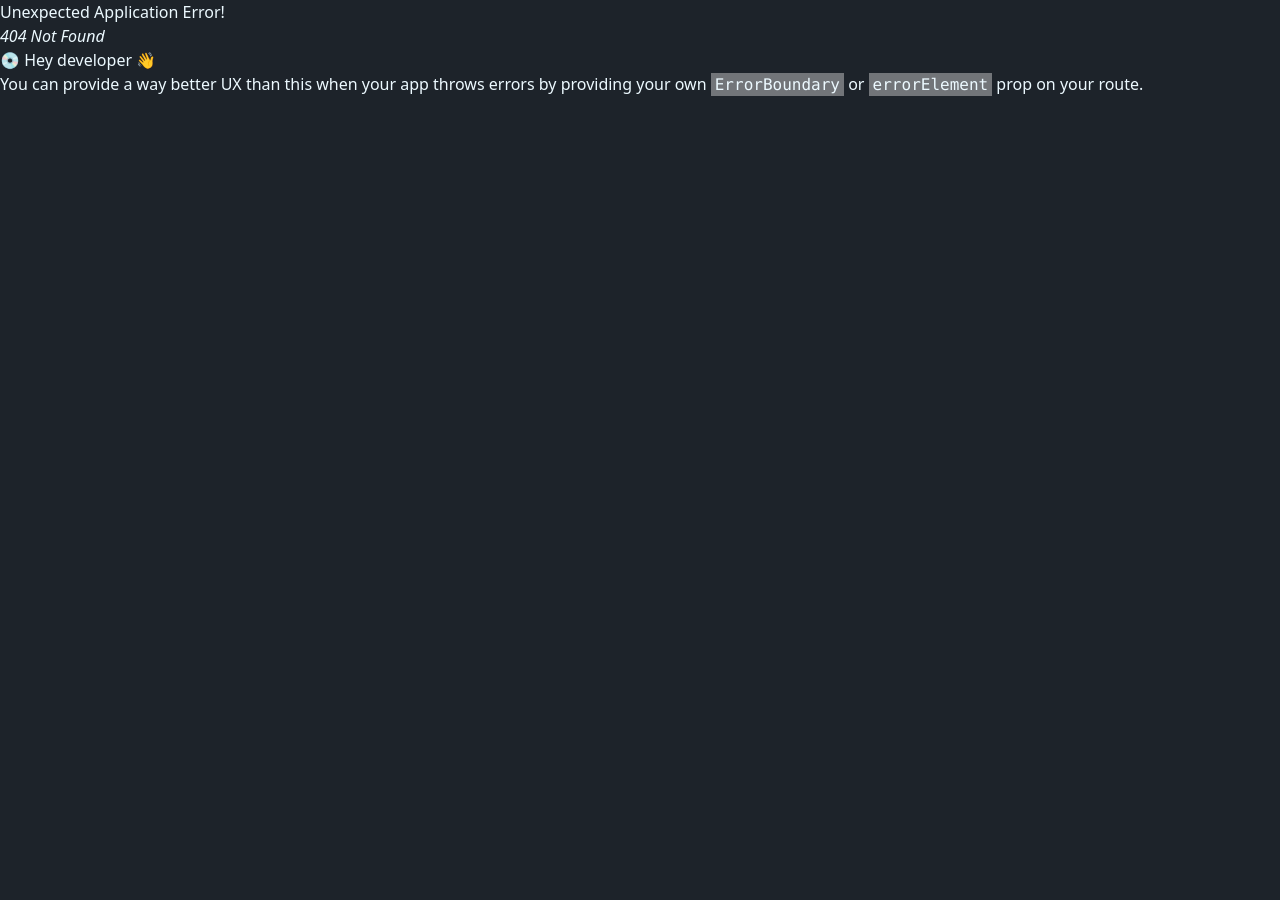
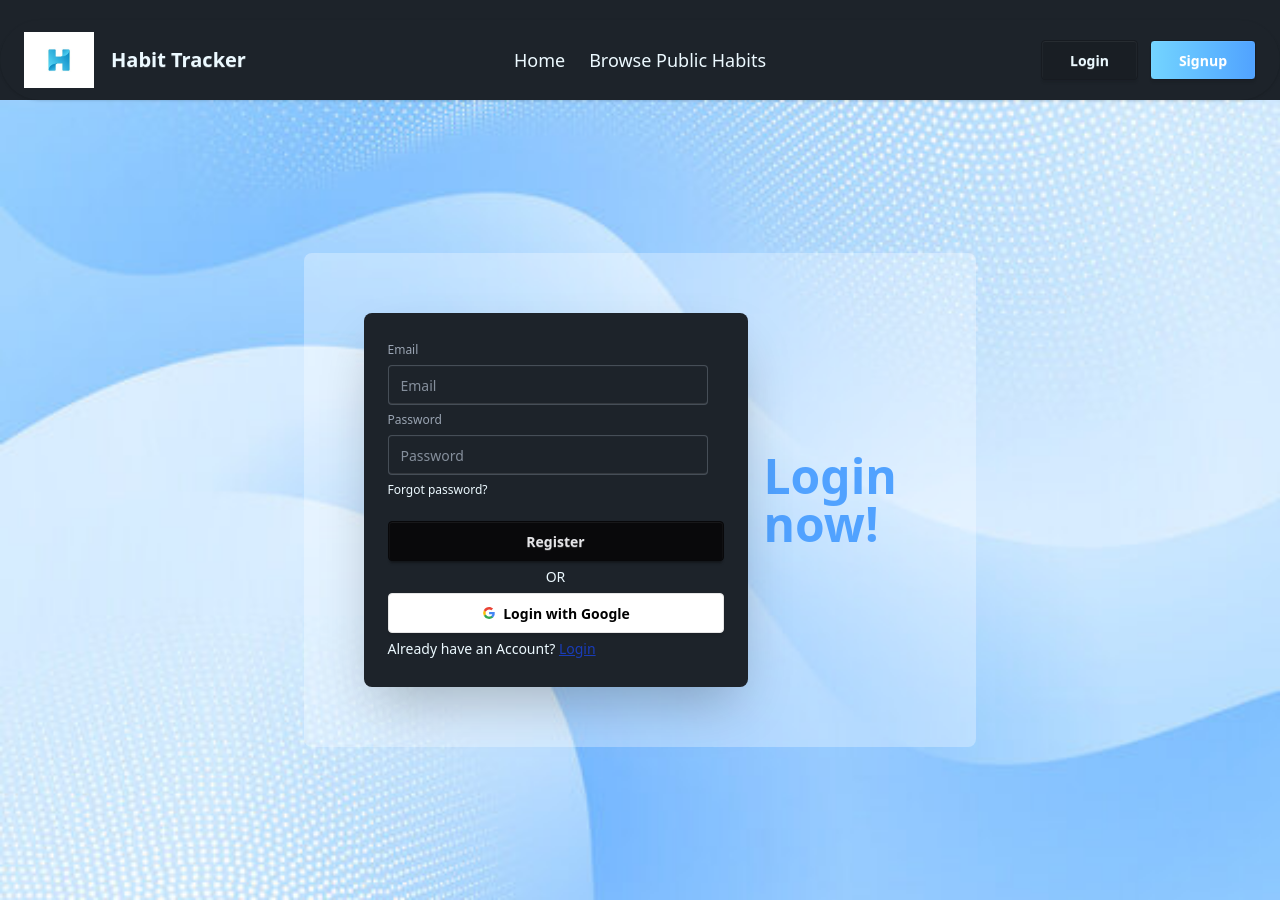
Before and after one commit to Nihal-ls/assignment-10-frondend, a React (Vite) app: page /login in a window 1280 px wide. Before the commit this address had no page. Before the commit the page ends 800 px from the top, so only its background shows below. Built offline with nearby package versions, Linux system fonts and the light colour scheme.

Commit message:
added a regsiter and login page

```diff
--- a/package.json
+++ b/package.json
@@ -11,6 +11,7 @@
   },
   "dependencies": {
     "@tailwindcss/vite": "^4.1.17",
+    "firebase": "^12.5.0",
     "framer-motion": "^12.23.24",
     "react": "^19.1.1",
     "react-dom": "^19.1.1",
--- a/src/Components/Navbar.jsx
+++ b/src/Components/Navbar.jsx
@@ -1,5 +1,5 @@
 import React from 'react';
-import { NavLink } from 'react-router';
+import { Link, NavLink } from 'react-router';
 import logoImg from '../assets/logo.jpg'
 const Navbar = () => {
 
@@ -35,9 +35,13 @@ const Navbar = () => {
                     </ul>
                 </div>
                 <div className="navbar-end gap-3">
-                    <a className="btn  px-7 hover:text-white hover:font-bold hover:bg-gradient-to-r  from-sky-300 to-blue-400   ">Login</a>
-                    <a className="btn
-                     text-white font-bold bg-gradient-to-r  from-sky-300 to-blue-400  px-7 ">Signup</a>
+                    <Link to='/login'>
+                     <button className="btn  px-7 hover:text-white hover:font-bold hover:bg-gradient-to-r  from-sky-300 to-blue-400   ">Login</button>
+                    </Link>
+                    <Link to='/register'>
+                    <button className="btn
+                     text-white font-bold bg-gradient-to-r  from-sky-300 to-blue-400  px-7 ">Signup</button>
+                    </Link>
                 </div>
             </div>
         </div>
--- a/src/Page/Home.jsx
+++ b/src/Page/Home.jsx
@@ -2,6 +2,7 @@ import React from 'react';
 import bannerbg from '../assets/bannerBg.jpg'
 import { motion } from "framer-motion";
 import { FaClock, FaHeart, FaRegCheckCircle, FaRocket } from 'react-icons/fa';
+import { Link } from 'react-router';
 
 const Home = () => {
     return (
@@ -22,7 +23,7 @@ const Home = () => {
                         Build Better Habits, With Us!
                     </motion.h1>
                     <motion.p
-                        className="mt-3 text-gray-500 text-lg "
+                        className="mt-3 text-gray-500 flex flex-col text-lg "
                         initial={{ opacity: 0, y: 50 }}
                         animate={{ opacity: 1, y: 0 }}
                         transition={{ duration: 0.8, delay: 0.5, ease: "easeOut" }}
@@ -30,6 +31,8 @@ const Home = () => {
                         Stay consistent, track your progress, and achieve your <br /> goals effortlessly.
                         Our habit tracker helps <br /> you turn small actions into lasting routines,
                         keeping you motivated every step of the way.
+                        <Link to='/register' className="btn w-40 mx-auto mt-5
+                     text-white font-bold bg-gradient-to-r  from-sky-300 to-blue-400  px-7 ">Get started</Link>
                     </motion.p>
                 </div>
             </div>
@@ -64,6 +67,11 @@ const Home = () => {
                     </div>
                 </div>
             </div>
+
+              <div className="Container mx-auto">
+                <h1 className='text-center text-3xl font-bold mt-5'>Featured Habits</h1>
+              </div>
+
         </div>
     );
 };
--- /dev/null
+++ b/src/Page/Login.jsx
@@ -0,0 +1,42 @@
+import React from 'react';
+import bgImg from '../assets/Authbg.jpg'
+import { Link } from 'react-router';
+const Login = () => {
+    return (
+        <div
+            className='min-h-screen bg-cover bg-no-repeat'
+            style={{ backgroundImage: `url(${bgImg})` }}
+        >
+            <div className="hero  min-h-screen">
+                <div className="hero-content p-15 rounded-lg bg-white/30 flex-col lg:flex-row-reverse">
+                    <div className="text-center lg:text-left">
+                        <h1 className="text-5xl font-bold text-blue-400">Login now!</h1>
+
+                    </div>
+                    <div className="card bg-base-100 w-full max-w-sm shrink-0 shadow-2xl">
+                        <div className="card-body">
+                            <form className="fieldset">
+                                {/* email */}
+                                <label className="label">Email</label>
+                                <input type="email" className="input" placeholder="Email" />
+                                {/* password */}
+                                <label className="label">Password</label>
+                                <input type="password" className="input" placeholder="Password" />
+                                <div><a className="link link-hover">Forgot password?</a></div>
+                                <button className="btn btn-neutral mt-4">Register</button>
+                                <h2 className='text-center text-sm'>OR</h2>
+                                <button className="btn bg-white hover:bg-black hover:text-white text-black border-[#e5e5e5]">
+                                    <svg aria-label="Google logo" width="16" height="16" xmlns="http://www.w3.org/2000/svg" viewBox="0 0 512 512"><g><path d="m0 0H512V512H0" fill="#fff"></path><path fill="#34a853" d="M153 292c30 82 118 95 171 60h62v48A192 192 0 0190 341"></path><path fill="#4285f4" d="m386 400a140 175 0 0053-179H260v74h102q-7 37-38 57"></path><path fill="#fbbc02" d="m90 341a208 200 0 010-171l63 49q-12 37 0 73"></path><path fill="#ea4335" d="m153 219c22-69 116-109 179-50l55-54c-78-75-230-72-297 55"></path></g></svg>
+                                    Login with Google
+                                </button>
+                                <p className='text-sm' >Already have an Account? <Link to='/login' className='text-sm text-blue-800 underline'>Login</Link></p>
+                            </form>
+                        </div>
+                    </div>
+                </div>
+            </div>
+        </div>
+    );
+};
+
+export default Login;
--- /dev/null
+++ b/src/Page/Register.jsx
@@ -0,0 +1,55 @@
+import React from 'react';
+import bgImg from '../assets/Authbg.jpg'
+import { Link } from 'react-router';
+const Register = () => {
+    const handleGoogleBtn = () => {
+        console.log('logged');
+    }
+
+
+    return (
+        <div
+            className='min-h-screen bg-cover bg-no-repeat'
+            style={{ backgroundImage: `url(${bgImg})` }}
+        >
+            <div className="hero  min-h-screen">
+                <div className="hero-content p-15 rounded-lg bg-white/30 flex-col lg:flex-row-reverse">
+                    <div className="text-center lg:text-left">
+                        <h1 className="text-5xl font-bold text-blue-400">Regsiter now!</h1>
+
+                    </div>
+                    <div className="card bg-base-100 w-full max-w-sm shrink-0 shadow-2xl">
+                        <div className="card-body">
+                            <form className="fieldset" >
+                                {/* name */}
+                                <label className="label">Name</label>
+                                <input type="text" className="input" placeholder="Your Name" />
+                                {/* email */}
+                                <label className="label">Email</label>
+                                <input type="email" className="input" placeholder="Email" />
+                                {/* Picture  */}
+                                <label className="label">Photo URl</label>
+                                <input type="URL" className="input" placeholder="Photo URL" />
+                                {/* password */}
+                                <label className="label">Password</label>
+                                <input type="password" className="input" placeholder="Password" />
+                                <div><a className="link link-hover">Forgot password?</a></div>
+                                <button className="btn btn-neutral mt-4">Register</button>
+                            </form>
+                            <h2 className='text-center text-sm'>OR</h2>
+                            <button onClick={handleGoogleBtn} className="btn bg-white hover:bg-black hover:text-white text-black border-[#e5e5e5]">
+                                <svg aria-label="Google logo" width="16" height="16" xmlns="http://www.w3.org/2000/svg" viewBox="0 0 512 512"><g><path d="m0 0H512V512H0" fill="#fff"></path><path fill="#34a853" d="M153 292c30 82 118 95 171 60h62v48A192 192 0 0190 341"></path><path fill="#4285f4" d="m386 400a140 175 0 0053-179H260v74h102q-7 37-38 57"></path><path fill="#fbbc02" d="m90 341a208 200 0 010-171l63 49q-12 37 0 73"></path><path fill="#ea4335" d="m153 219c22-69 116-109 179-50l55-54c-78-75-230-72-297 55"></path></g></svg>
+                                Login with Google
+                            </button>
+                            <h5 className='text-sm' >Already have an Account? <Link to='/login' className='text-sm text-blue-800 underline'>Login</Link></h5>
+
+                        </div>
+
+                    </div>
+                </div>
+            </div>
+        </div>
+    );
+};
+
+export default Register;
--- a/src/Routes/Router.jsx
+++ b/src/Routes/Router.jsx
@@ -2,6 +2,8 @@ import { createBrowserRouter } from "react-router";
 import RootLayout from "../Layout/RootLayout";
 import Home from "../Page/Home";
 import Allhabits from "../Page/Allhabits";
+import Register from "../Page/Register";
+import Login from "../Page/Login";
 
 const Router = createBrowserRouter([
     {
@@ -18,6 +20,16 @@ const Router = createBrowserRouter([
                 Component: Allhabits,
 
             },
+            {
+                path: '/register',
+                Component: Register,
+
+            },
+            {
+                path: '/login',
+                Component: Login,
+
+            },
         ]
     }
 ])
```
Also changed, not shown: src/assets/Authbg.jpg (added), 1 other file (tests, documents, lock files or other folders).
